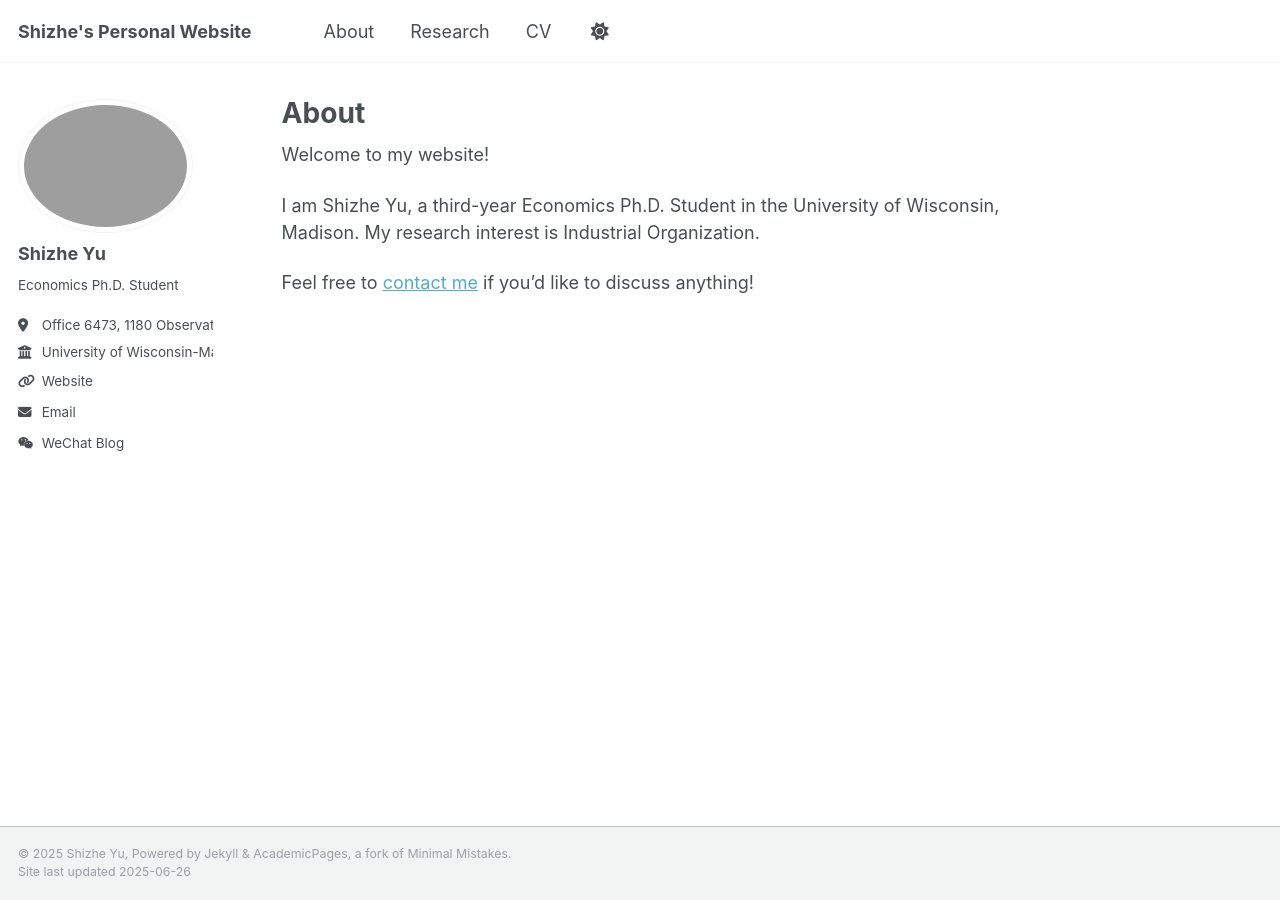
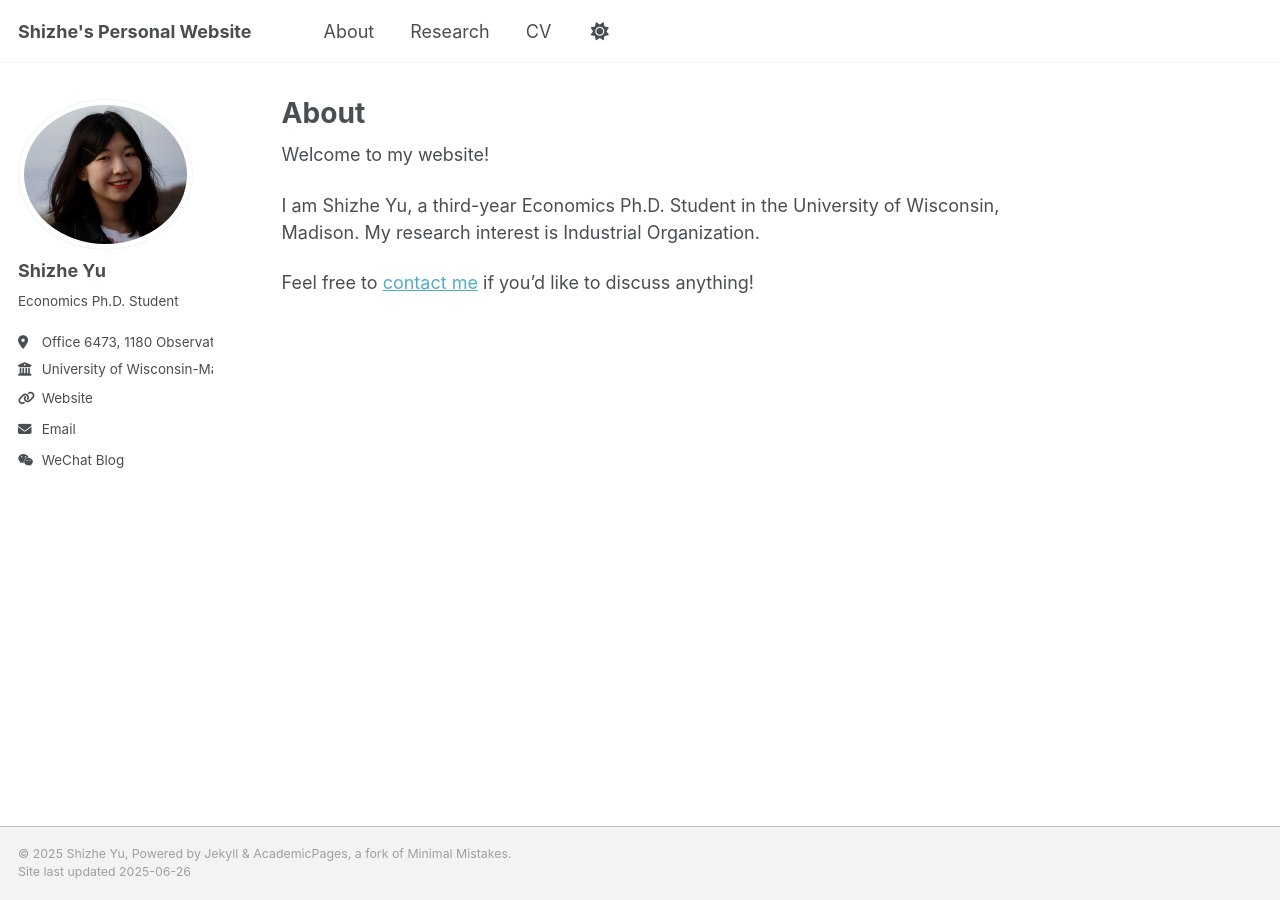
Before and after one commit to shizhe-yu/shizhe-yu.github.io, a Jekyll site: the page built from _pages/about.md, in a window 1280 px wide. Built offline with Jekyll 4.4.1, drawn with Linux system fonts in a browser that asks for light colours.

Commit message:
Update _config.yml

```diff
--- a/_config.yml
+++ b/_config.yml
@@ -22,7 +22,7 @@ repository               : "academicpages/academicpages.github.io"
 #               Additional customization can be done by editing /_includes/author-profile.html
 author:
   # Biographic information
-  avatar           : "bio.jpg"
+  avatar           : "bio.png"
   name             : "Shizhe Yu"
   pronouns         : "" # example: "she/her"
   bio              : "Economics Ph.D. Student"
```
